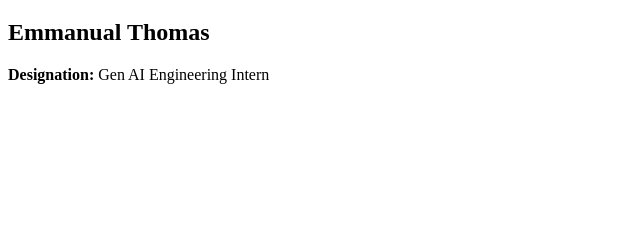
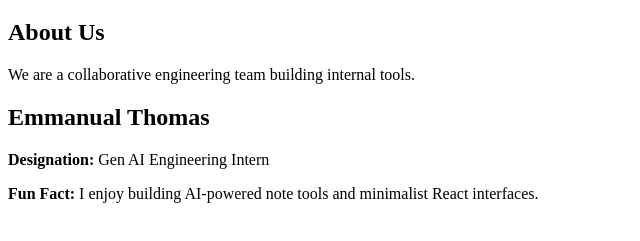
Before and after one commit to emmanual-thomas/team-intro, a plain HTML site: page index.html in a window 1280 px wide. Shown: the part 61-302 px from the top of the page, without its empty margins (0-640 px from the left). Drawn offline with Linux system fonts and the light colour scheme.

Commit message:
Add 'About Us' section to index.html

```diff
--- a/index.html
+++ b/index.html
@@ -6,9 +6,15 @@
 <body>
   <h1>Meet the Team</h1>
 
+  <section id="about-us">
+    <h2>About Us</h2>
+    <p>We are a collaborative engineering team building internal tools.</p>
+  </section>
+
   <div class="team-member">
     <h2>Emmanual Thomas</h2>
     <p><strong>Designation:</strong> Gen AI Engineering Intern</p>
+    <p><strong>Fun Fact:</strong> I enjoy building AI-powered note tools and minimalist React interfaces.</p>
   </div>
 </body>
 </html>
```
